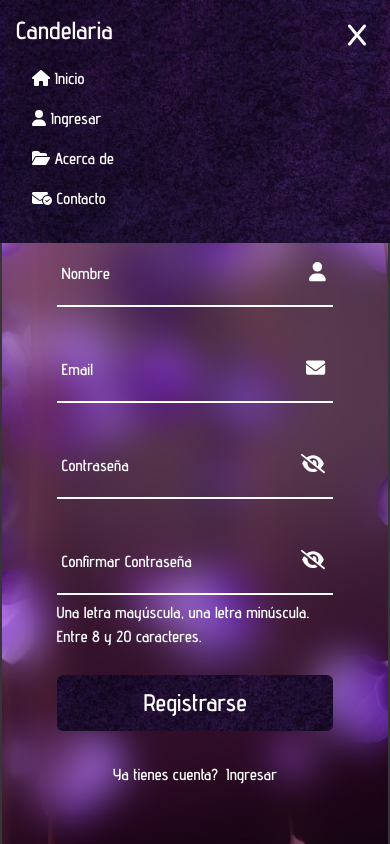
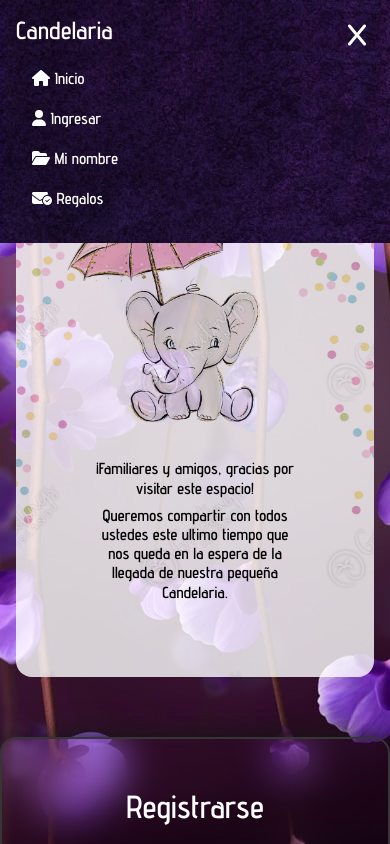
Before and after one commit to AESALVA/babyShowerCande, a React (Vite) app: page /#/babyShowerCande/Register in a window 390 px wide. Both pictures are taken after a click on the icon 355 px from the left and 34 px from the top of the page. Built offline with nearby package versions, Linux system fonts and the light colour scheme; a web font is replaced by a local one.

Commit message:
new features

```diff
--- a/src/App.jsx
+++ b/src/App.jsx
@@ -9,6 +9,7 @@ import {
   useUserContext,
 } from "./UserProvider";
 import Dashboard from "./Components/Dashboard";
+import Hero from "./Components/Hero";
 
 
 function App() {
@@ -18,10 +19,13 @@ function App() {
     <>
         <div className="Wrapper">
           <NavBar />
+          <Hero />
           <div className="header">
             <Header />
           </div>
           {auth.auth.name?(<><div className="header">
+            <About />
+            <Contact />
             <Dashboard />
             <Footer />
           </div></>):(<Footer />)}
--- a/src/Components/About.jsx
+++ b/src/Components/About.jsx
@@ -4,24 +4,20 @@ import "../Styles/about.css";
 const About = () => {
   return (
     <div id="About" className="Glass">
-      <h1 className="title">Sobre la página web</h1>
+      <h1 className="title">Mi nombre</h1>
       <div className="text">
         <h3>
-          Estamos muy emocionados de compartir este momento especial con todos
-          ustedes, y no podemos esperar para que se unan a nosotros en la
-          celebración del próximo capítulo en la vida de nuestra pequeña
-          Candelaria.
+          Dios ha querido bendecirnos e iluminarnos con su llegada... Candelaria
+          "Luz" o "La que resplandece", es el nombre que se le da a la fiesta de
+          la "Presentacion de Jesus en el templo de jerusalem" y que era tambien
+          llamada de "La purificacion de Maria" . Cristo la luz del mundo
+          presentado por su madre en el templo viene a iluminar a todos como la
+          vela o las candelas, de donde se deriva la advocacion de la Virgen de
+          la Candelaria, cuya fiesta se celebra el 2 de febrero.
         </h3>
         <h3>
-          En esta página web podrán encontrar información sobre el Baby Shower,
-          junto con algunas fotos y detalles que estamos haciendo para que este
-          día sea inolvidable para todos. Además, encontrarán un muro donde
-          pueden dejar mensajes y expresar sus felicitaciones y buenos deseos
-          para Candelaria y su familia.
-        </h3>
-        <h3>
-          Esperamos que disfruten de la página web y se unan a nosotros en la
-          celebración de este hermoso momento.
+          ¡ Oh , Virgen Santisima de la Candelaria acompañanos en su llegada e
+          ilumina su vida con tu luz ! .
         </h3>
       </div>
     </div>
--- a/src/Components/Contact.jsx
+++ b/src/Components/Contact.jsx
@@ -3,20 +3,18 @@ import React from "react";
 const Contact = () => {
   return (
     <div id="Contact" className="Glass">
-      <h1 className="title">Contacto</h1>
+      <h1 className="title">Regalos</h1>
       <div className="text">
         <h3>
-          ¡Gracias por visitar nuestra página web y si están interesados en
-          realizar un obsequio para Candelaria por favor contáctenos a través
-          de nuestro correo electrónico (angy.go09@gmail.com) o (eduardo_salva@hotmail.com).
+          Es importante para nosotros saber que nos acompañan y rezan en este
+          momento tan importante de nuestras vidas. Dejamos, por si lo desean la
+          posibilidad de hacer un regalo, comunicandose con nosotros o
+          colaborar.
         </h3>
+        <h3>CBU: A35DA5D65ASD65ASD</h3>
         <h3>
-          También pueden utilizar la sección de mensajes en nuestro muro para
-          expresar sus buenos deseos para Candelaria y su familia.
-        </h3>
-        <h3>
-          Agradecemos su generosidad y apoyo en la celebración de este hermoso
-          momento. ¡Saludos!
+          Pedimos a Dios que los bendiga y les regales aquello que los haga
+          realmente felices{" "}
         </h3>
       </div>
     </div>
--- a/src/Components/Footer.jsx
+++ b/src/Components/Footer.jsx
@@ -22,8 +22,8 @@ const Footer = () => {
       <ul className='FooterNav'>
       <li><NavLink to='/' >Inicio</NavLink></li>
         <li>{!auth.auth.name?(<NavLink to="/babyShowerCande/Login">Ingresar</NavLink>):(<NavLink onClick={auth.logout}>{auth.auth.name}</NavLink>)}</li>
-        <li><NavLink to="/babyShowerCande/About">Acerca de</NavLink></li>
-        <li><NavLink to="/babyShowerCande/Contact">Contacto</NavLink></li>
+        <li><NavLink to="/babyShowerCande/About">Mi nombre</NavLink></li>
+        <li><NavLink to="/babyShowerCande/Contact">Regalos</NavLink></li>
       </ul>
       <p>Copyright © 2023 Angel Eduardo Salva</p>
     </div>
--- /dev/null
+++ b/src/Components/Hero.jsx
@@ -0,0 +1,23 @@
+import React from "react";
+import imgElephant from "../assets/elefephant.png";
+import "../Styles/hero.css";
+
+const Hero = () => {
+  return (
+    <div className="ContainerHero">
+      <h1 className="LandingTitle">¡¡ Bienvenidos !!</h1>
+      <div className="imgElephant">
+        <img src={imgElephant} alt="" />
+      </div>
+      <div className="HeroText">
+        <h3>¡Familiares y amigos, gracias por visitar este espacio!</h3>
+        <h3>
+          Queremos compartir con todos ustedes este ultimo tiempo que nos queda
+          en la espera de la llegada de nuestra pequeña Candelaria.
+        </h3>
+      </div>
+    </div>
+  );
+};
+
+export default Hero;
--- a/src/Components/Landing.jsx
+++ b/src/Components/Landing.jsx
@@ -31,19 +31,17 @@ const Landing = () => {
   return (
     <>
       <div className="ContainerLanding">
-        <h1 className="LandingTitle">
-          ¡Bienvenidos a la página web del Baby Shower de Candelaria!
-        </h1>
         {!auth.auth.name ? (
           <>
             <h3>
-              ¡Amigos y familiares, gracias por visitar nuestra página!
+              Aqui podran encontrar algunas imagenes familiares, conocer un poco mas acerca del bello nombre que elegimos para nuestra pequeña y podran dejar sus mensajes y/o deseos especialmente para ella.
             </h3>
             <h3>
-              Aquí encontraran todo lo necesario para prepararnos para la
-              llegada de la pequeña Candelaria. Si ya se han registrado, hagan
-              clic en <NavLink className="link" to="/babyShowerCande/Login">Ingresar</NavLink>  para acceder al contenido. Si aún no
-              han completado el registro, los animamos a hacerlo <NavLink className="link" to="/babyShowerCande/Register">Registrarse</NavLink>
+              Es por eso que te invitamos a <NavLink className="link" to="/babyShowerCande/Register">Registrarte</NavLink> o si ya lo hiciste, podes hacer
+              click en <NavLink className="link" to="/babyShowerCande/Login">Ingresar</NavLink>.
+            </h3>
+            <h3>
+              Esperamos que les guste este espacio realizado con mucho amor. Gracias!
             </h3>
           </>
         ) : (
--- a/src/Components/NavBar.jsx
+++ b/src/Components/NavBar.jsx
@@ -65,12 +65,12 @@ const NavBar = () => {
           </li>
           <li>
             <NavLink to="/babyShowerCande/About">
-              <FontAwesomeIcon icon={faFolderOpen} /> Acerca de
+              <FontAwesomeIcon icon={faFolderOpen} /> Mi nombre
             </NavLink>
           </li>
           <li>
             <NavLink to="/babyShowerCande/Contact">
-              <FontAwesomeIcon icon={faEnvelopeCircleCheck} /> Contacto
+              <FontAwesomeIcon icon={faEnvelopeCircleCheck} /> Regalos
             </NavLink>
           </li>
         </ul>
@@ -92,12 +92,12 @@ const NavBar = () => {
           </li>
           <li>
             <NavLink to="/babyShowerCande/About">
-              <FontAwesomeIcon icon={faFolderOpen} /> Acerca de
+              <FontAwesomeIcon icon={faFolderOpen} /> Mi nombre
             </NavLink>
           </li>
           <li>
             <NavLink to="/babyShowerCande/Contact">
-              <FontAwesomeIcon icon={faEnvelopeCircleCheck} /> Contacto
+              <FontAwesomeIcon icon={faEnvelopeCircleCheck} /> Regalos
             </NavLink>
           </li>
         </ul>
--- a/src/Styles/about.css
+++ b/src/Styles/about.css
@@ -13,7 +13,9 @@
   margin: 5rem 0;
   color: #fff;
 }
-
+.title{
+text-align: center;
+}
 .text {
   padding: 2rem 4rem;
   animation: entrance 400ms ease;
@@ -21,6 +23,7 @@
 
 .text h3{
   padding: 2rem 0;
+  text-align: center;
 }
 
 @keyframes entrance {
--- a/src/Styles/footer.css
+++ b/src/Styles/footer.css
@@ -71,6 +71,8 @@
 .FooterNav {
   list-style-type: none;
   display: flex;
+  flex-wrap: wrap;
+  justify-content: center;
   gap: 4rem;
   padding: 2rem;
 }
--- /dev/null
+++ b/src/Styles/hero.css
@@ -0,0 +1,31 @@
+.ContainerHero{
+    width: 100%;
+    display: flex;
+    justify-content: center;
+    padding: 1rem;
+    flex-direction: column;
+    align-items: center;
+    position: relative;
+}
+.HeroText{
+    color: black;
+    text-align: center;
+    width: 20rem;
+    position: absolute;
+    top: 60%;
+    padding: 1rem;
+}
+.imgElephant >img{
+    border-radius: 1rem;
+    opacity: .8;
+    width: 100%;
+}
+
+@media(max-width:750px){
+    .HeroText{
+        width: 15rem;
+    }
+    .HeroText h3{
+        font-size: 1rem;
+    }
+}
--- a/src/Styles/landing.css
+++ b/src/Styles/landing.css
@@ -15,6 +15,8 @@
 .LandingTitle {
   font-size: 4rem;
   text-align: center;
+  color: #fff;
+  padding:1rem;
 }
 
 .media-scroller {
@@ -22,7 +24,7 @@
   display: grid;
   gap: var(--spacer);
   grid-auto-flow: column;
-  grid-auto-columns: 38%;
+  grid-auto-columns: 50%;
   overflow-x: auto;
   overscroll-behavior: contain;
   padding: 2rem var(--spacer) var(--spacer);
--- a/src/Styles/navbar.css
+++ b/src/Styles/navbar.css
@@ -96,6 +96,7 @@
     transition:transform 400ms ease-in-out;
     transform-origin: top;
     background: url("../assets/backgroundFooter.jpg") no-repeat;
+    z-index: 11;
   }
 
   .NavListResponsiveShow{
@@ -113,6 +114,7 @@
     transition:transform 400ms ease-in-out;
     transform-origin: top;
     background: url("../assets/backgroundFooter.jpg") no-repeat;
+    z-index: 11;
   }
 
   .NavListResponsive a{
```
Also changed, not shown: src/assets/elefephant.png (added).
